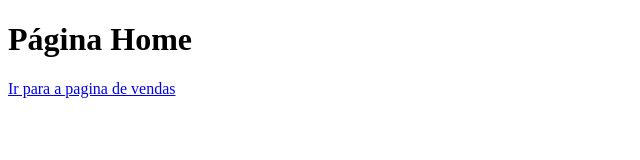
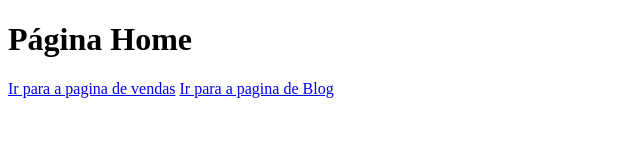
Before and after one commit to marcus-mrm/aula-GitHub, a plain HTML site: page index.html in a window 1280 px wide. Shown: the whole page, without its empty margins (0-640 px from the left). Drawn offline with Linux system fonts and the light colour scheme.

Commit message:
Atualizacoes no layout

```diff
--- a/index.html
+++ b/index.html
@@ -9,6 +9,6 @@
 <body>
     <h1>Página Home</h1>
     <a href="vendas.html">Ir para a pagina de vendas</a>
-
+    <a href="Blog.html">Ir para a pagina de Blog</a>
 </body>
 </html>
```
